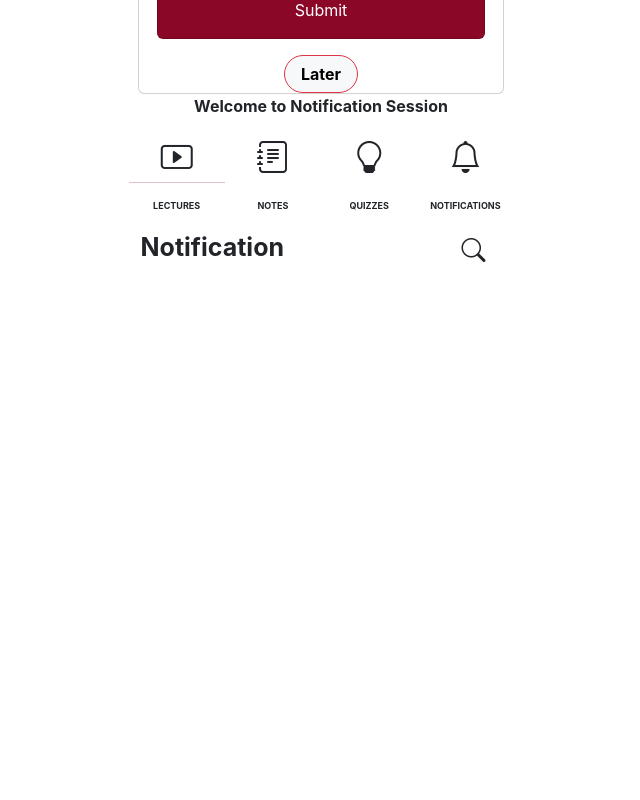
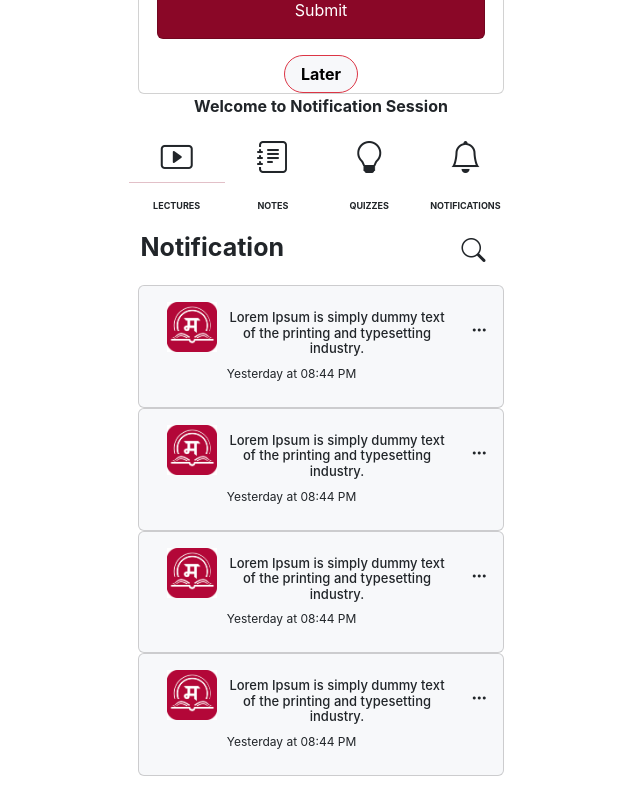
Before and after one commit to prahlad147/todos-list, a React (Create React App) app: page / in a window 1280 px wide. Shown: the part 6074-6874 px from the top of the page, without its empty margins (319-959 px from the left). Before the commit the page ends 6359 px from the top, so only its background shows below. Built offline with nearby package versions, Linux system fonts and the light colour scheme.

Commit message:
23commit

```diff
--- a/public/index.html
+++ b/public/index.html
@@ -1,14 +1,14 @@
 <!DOCTYPE html>
 <html lang="en">
     <meta charset="utf-8" />
-    <link rel="icon" href="%PUBLIC_URL%/favicon.ico" />
+    <link rel="icon" href="%PUBLIC_URL%/logo.png" />
     <meta name="viewport" content="width=device-width, initial-scale=1" />
     <meta name="theme-color" content="#000000" />
     <meta
       name="description"
       content="Web site created using create-react-app"
     />
-    <link rel="apple-touch-icon" href="%PUBLIC_URL%/logo192.png" />
+    <link rel="apple-touch-icon" href="%PUBLIC_URL%/logo.png" />
 
     <link rel="manifest" href="%PUBLIC_URL%/manifest.json" />
 
--- a/src/App.js
+++ b/src/App.js
@@ -104,6 +104,10 @@ function App() {
           <NavBar2 />
           <NavBar3 />
           <NotificationC />
+          <NotificationC />
+          <NotificationC />
+          <NotificationC />
+          <br />
 
           {/* <Card3 /> */}
           {/* <Card4 />
--- a/src/MyComponents/NotificationC.js
+++ b/src/MyComponents/NotificationC.js
@@ -1,8 +1,40 @@
 import React from 'react'
+import image from './image2.jpeg'
+// import '../App.css';
+import './Card2.css';
+import logo from './logo.png';
 
 const NotificationC = () => {
     return (
         <>
+
+            <div>
+                {/* <p>Hello World</p> */}
+                <div className="card widths surveys3">
+                    {/* <img src={image} className="card-img-top" alt="..." /> */}
+
+                    <div className="card-body">
+                        {/* <img src={logo}  className="logo"/>  */}
+                        <div class="container">
+                            <div class="row">
+                                <div class="col-1 me-2">
+                                    <a href='https://mobishaala.com/'><img style={{ height: "50px", width: "50px" }} src={logo} class="logo-img"></img> </a>
+                                </div>
+                                <div class="col ms-4 mt-2">
+                                    <h6 style={{ fontSize: "13px" }} className="card-title">Lorem Ipsum is simply dummy text of the printing and typesetting industry.</h6>
+                                    <p style={{ fontSize: "12px", textAlign: 'left' }} className="card-title "> Yesterday at 08:44 PM   </p>
+                                </div>
+
+                                <div class="col-1 mt-3 textr">
+                                    <p><i class="bi bi-three-dots"></i></p>
+                                </div>
+                            </div>
+                        </div>
+                    </div>
+                </div>
+            </div>
+
+
 
 
         </>
```
Also changed, not shown: public/logo.png (added).
